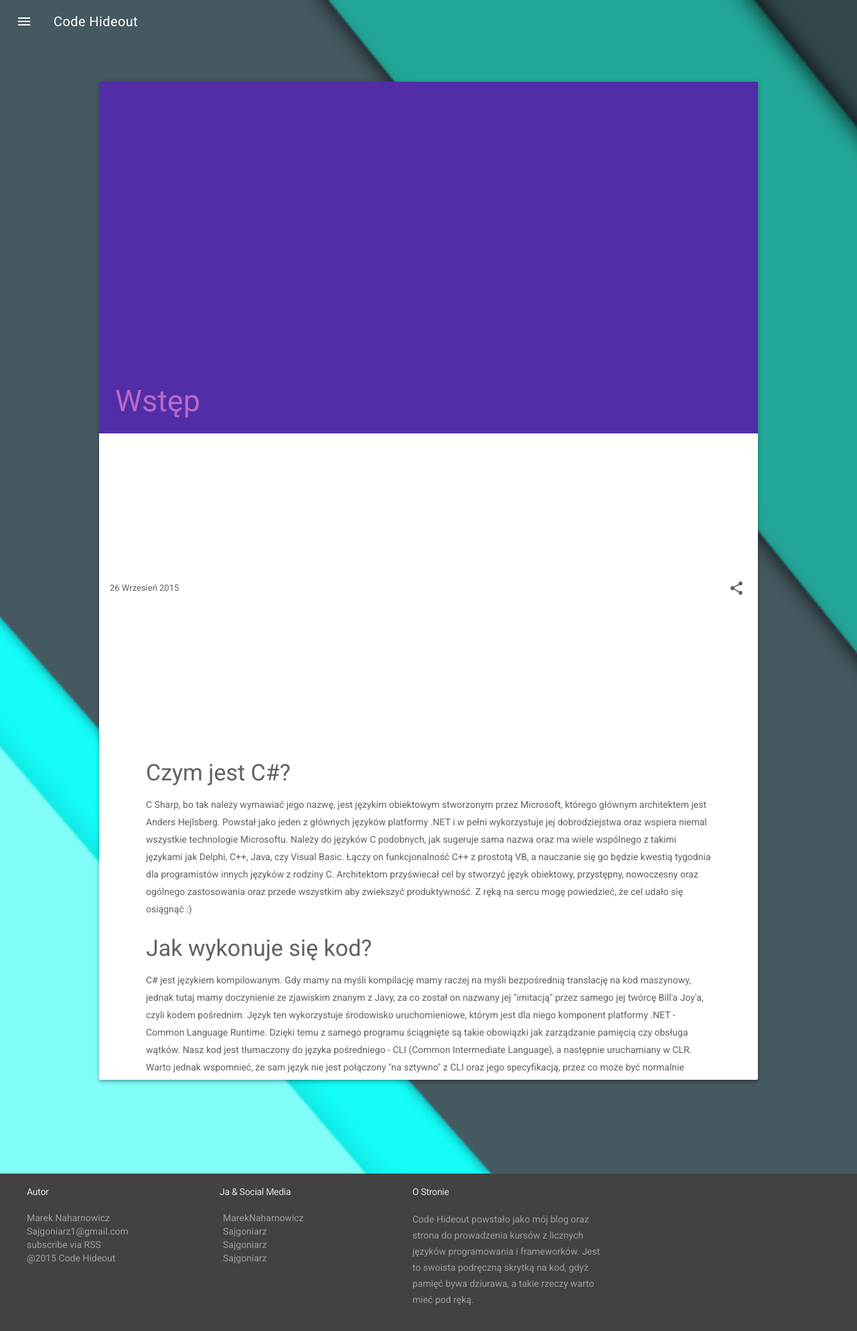
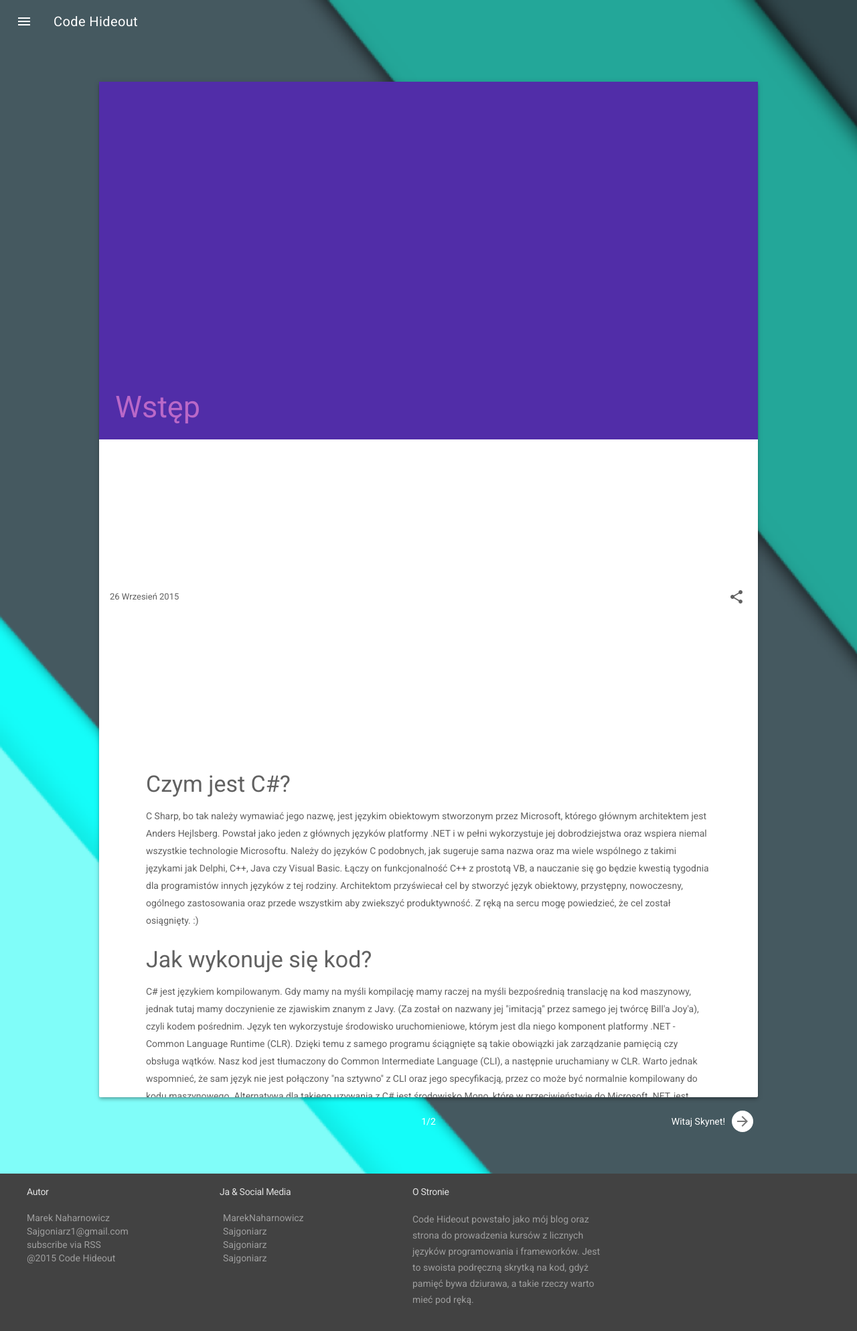
Before and after one commit to Sajgoniarz/Sajgoniarz.github.io, a Jekyll site: the page built from kursy/cs/_posts/2015-09-26-Wstep.html, in a window 1280 px wide. Shown: the top 1987 px of the page at 67% size. Built offline with Jekyll 4.4.1, drawn with Linux system fonts in a browser that asks for light colours; nearby versions of some CDN libraries.

Commit message:
Pierwszy program w C#

```diff
--- a/_config.yml
+++ b/_config.yml
@@ -73,3 +73,4 @@
    december: Grudzień
 # Build settings
 markdown: kramdown
+excerpt_separator: ''
--- a/_layouts/post.html
+++ b/_layouts/post.html
@@ -15,7 +15,7 @@
 
   {% for category in site.categories %}
     {% if category[0] == page.categories[1] %}
-      {% assign ordered_posts = category[1] | sort: "index" %}
+      {% assign ordered_posts = category[1] | sort: index %}
       {% for post in ordered_posts %}
         {% if post.title == page.title %}
           {% assign current_index = forloop.index %}
--- a/index.html
+++ b/index.html
@@ -14,7 +14,7 @@
         </h2>
       </div>
       <div class="mdl-card__supporting-text">
-        {{ post.content | truncate: 160 }}
+        {{ post.content | truncate: 260 | strip_html }}
       </div>
       <div class="mdl-card__actions mdl-card--border">
         {{ post.date | date: "%-d.%m.%Y" }} {% if post.categories != empty %} w {{ post.categories | first }} {% endif %}
--- a/kursy/cs/_posts/2015-09-26-Wstep.html
+++ b/kursy/cs/_posts/2015-09-26-Wstep.html
@@ -2,24 +2,25 @@
 layout: post
 title: Wstęp
 date: 2015-09-26 18:56
+index: 1
 ---
 
 <h3>Czym jest C#?</h3>
 <p>
     C Sharp, bo tak należy wymawiać jego nazwę, jest językim obiektowym stworzonym przez Microsoft, którego głównym architektem jest Anders Hejlsberg.
     Powstał jako jeden z głównych języków platformy .NET i w pełni wykorzystuje jej dobrodziejstwa oraz wspiera niemal wszystkie technologie Microsoftu.
-    Należy do języków C podobnych, jak sugeruje sama nazwa oraz ma wiele wspólnego z takimi językami jak Delphi, C++, Java, czy Visual Basic. Łączy on funkcjonalność C++ z prostotą VB,
-    a nauczanie się go będzie kwestią tygodnia dla programistów innych języków z rodziny C.
-    Architektom przyświecał cel by stworzyć język obiektowy, przystępny, nowoczesny oraz ogólnego zastosowania oraz przede wszystkim aby zwiekszyć produktywność.
-    Z ręką na sercu mogę powiedzieć, że cel udało się osiągnąć :)
+    Należy do języków C podobnych, jak sugeruje sama nazwa oraz ma wiele wspólnego z takimi językami jak Delphi, C++, Java czy Visual Basic. Łączy on funkcjonalność C++ z prostotą VB,
+    a nauczanie się go będzie kwestią tygodnia dla programistów innych języków z tej rodziny.
+    Architektom przyświecał cel by stworzyć język obiektowy, przystępny, nowoczesny, ogólnego zastosowania oraz przede wszystkim aby zwiekszyć produktywność.
+    Z ręką na sercu mogę powiedzieć, że cel został osiągnięty. :)
 </p>
 <h3>Jak wykonuje się kod?</h3>
 <p>
     C# jest językiem kompilowanym. Gdy mamy na myśli kompilację mamy raczej na myśli bezpośrednią translację na kod maszynowy,
-    jednak tutaj mamy doczynienie ze zjawiskim znanym z Javy, za co został on nazwany jej "imitacją" przez samego jej twórcę Bill'a Joy'a, czyli kodem pośrednim.
-    Język ten wykorzystuje środowisko uruchomieniowe, którym jest dla niego komponent platformy .NET - Common Language Runtime.
+    jednak tutaj mamy doczynienie ze zjawiskim znanym z Javy. (Za został on nazwany jej "imitacją" przez samego jej twórcę Bill'a Joy'a), czyli kodem pośrednim.
+    Język ten wykorzystuje środowisko uruchomieniowe, którym jest dla niego komponent platformy .NET - Common Language Runtime (CLR).
     Dzięki temu z samego programu ściągnięte są takie obowiązki jak zarządzanie pamięcią czy obsługa wątków.
-    Nasz kod jest tłumaczony do języka pośredniego  - CLI (Common Intermediate Language), a następnie uruchamiany w CLR.
+    Nasz kod jest tłumaczony do Common Intermediate Language (CLI), a następnie uruchamiany w CLR.
     Warto jednak wspomnieć, że sam język nie jest połączony "na sztywno" z CLI oraz jego specyfikacją, przez co może być normalnie kompilowany do kodu maszynowego.
     Alternatywą dla takiego uzywania z C# jest środowisko Mono, które w przeciwieństwie do Microsoft .NET, jest dostępne również na systemy Mac OS X oraz Linux.
 </p>
```
Also changed, not shown: other parts of kursy/cs/_posts/2015-09-26-Wstep.html (+5 -5 lines), kursy/cs/_posts/2015-09-27-Hello-Skynet!.html (added, +133 -0 lines), 1 other file.
